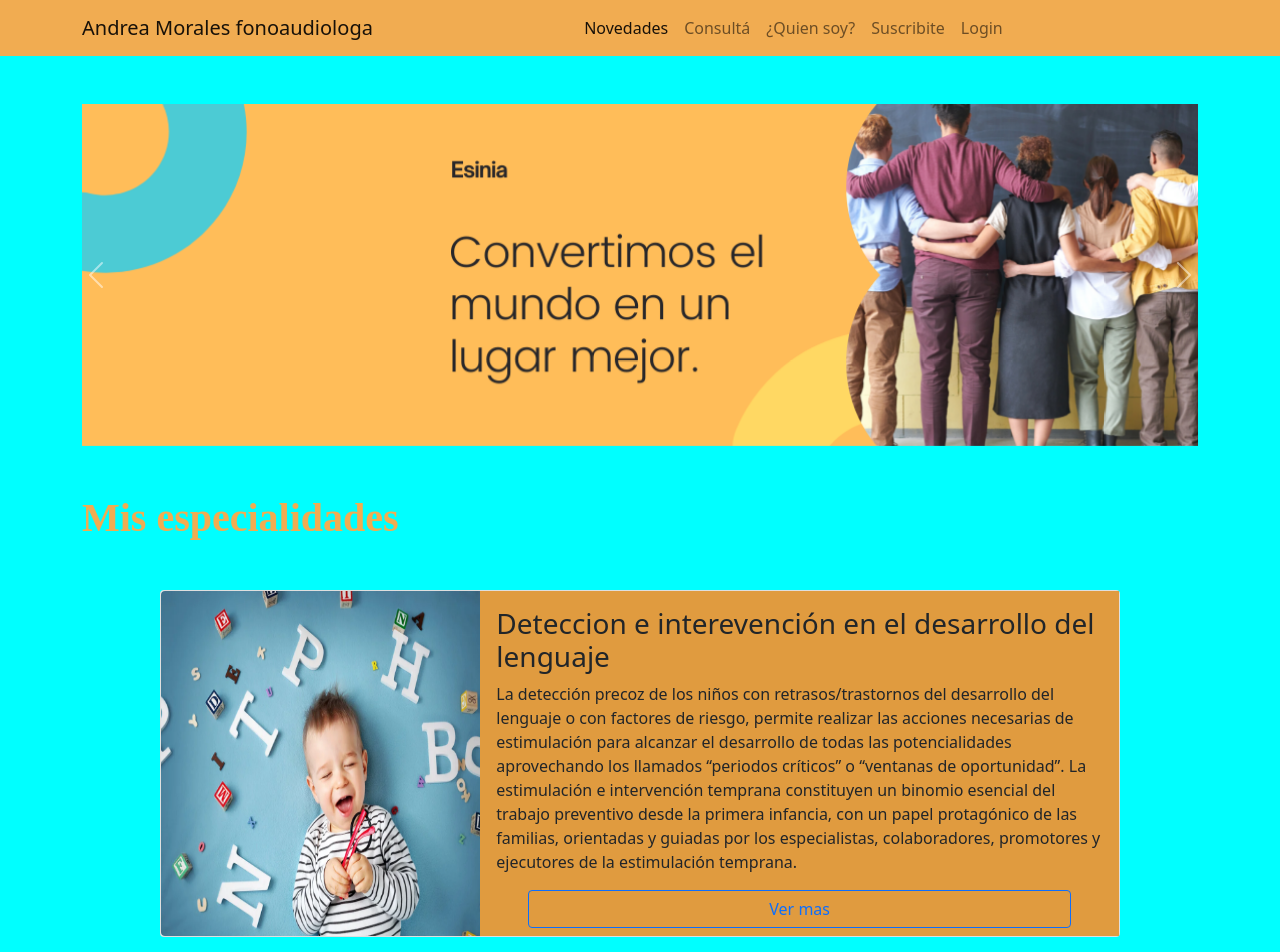
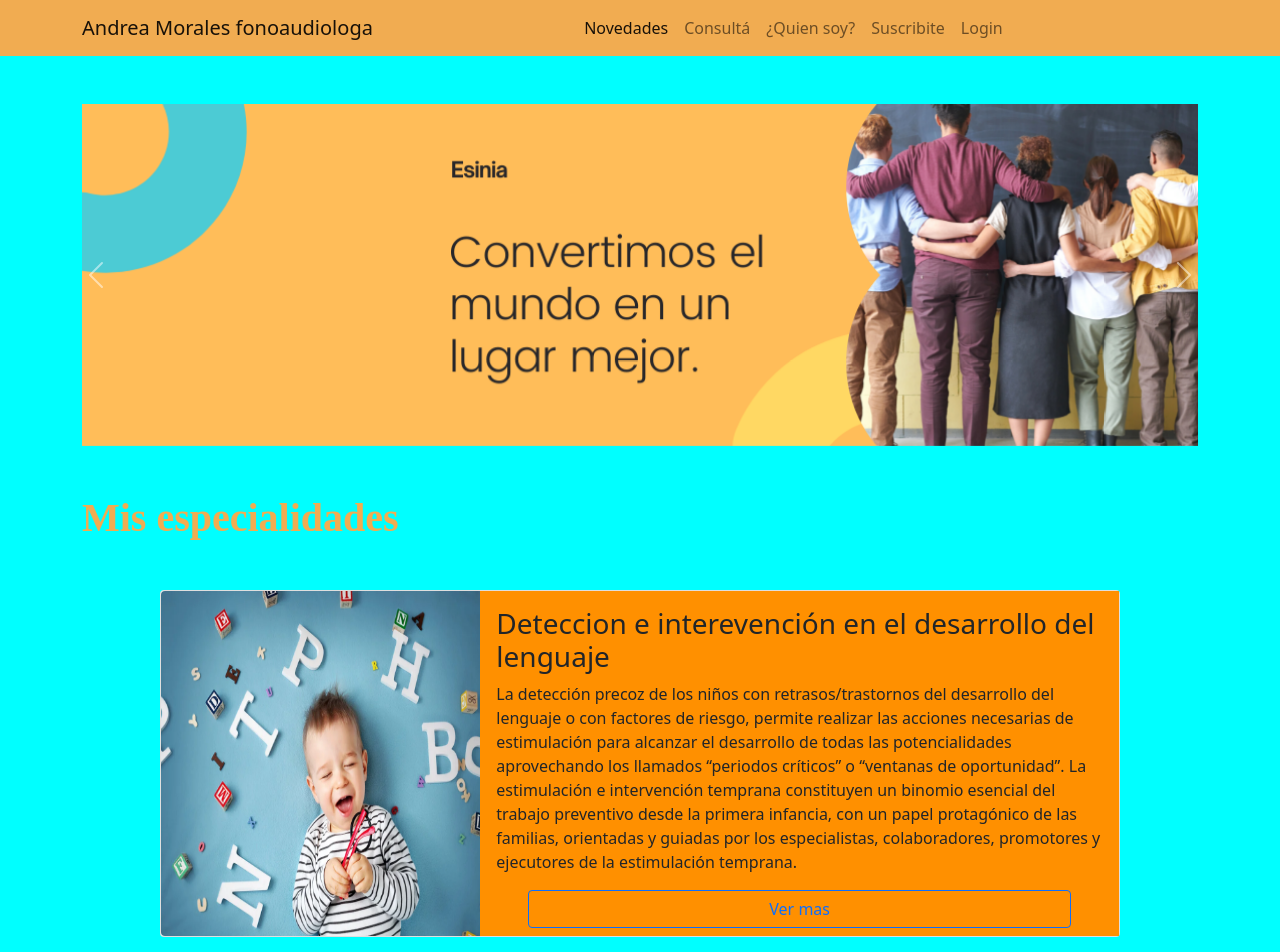
Before and after one commit to gastoncorrea/andrea-fonoaudiologa, an Angular app: page / in a window 1280 px wide. Shown: the top 952 px of the page. Built offline with nearby package versions, Linux system fonts and the light colour scheme; a web font is replaced by a local one.

Commit message:
Se modifico color de fonde de la card de inicio

```diff
--- a/src/app/components/inicio/inicio.component.css
+++ b/src/app/components/inicio/inicio.component.css
@@ -1,3 +1,3 @@
 .color-fondo{
-    background-color: rgb(224, 155, 63);
+    background-color: #ff9000;
 }
```
